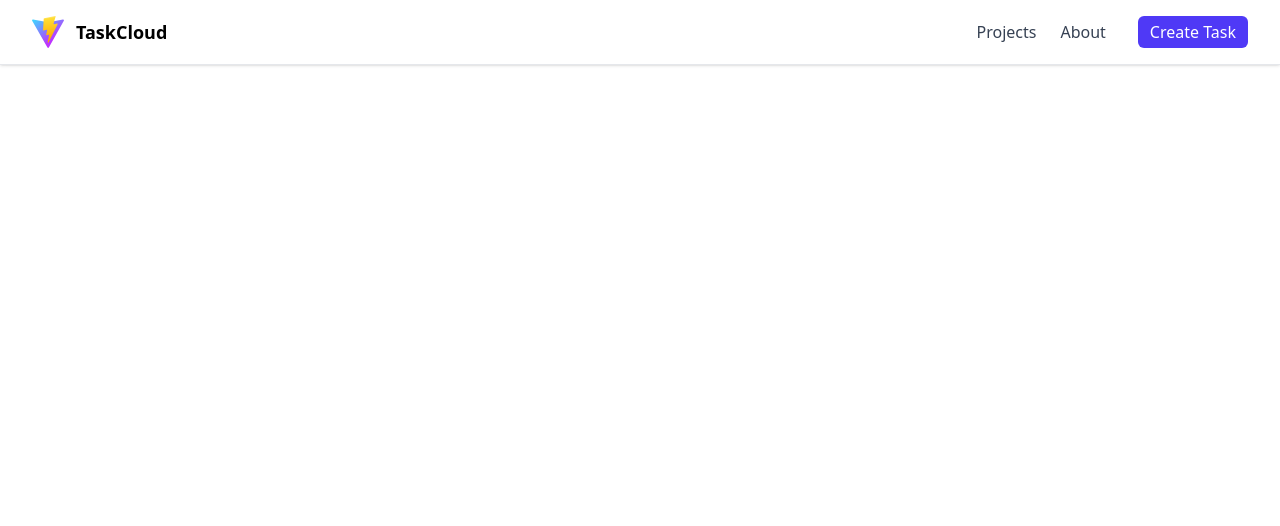
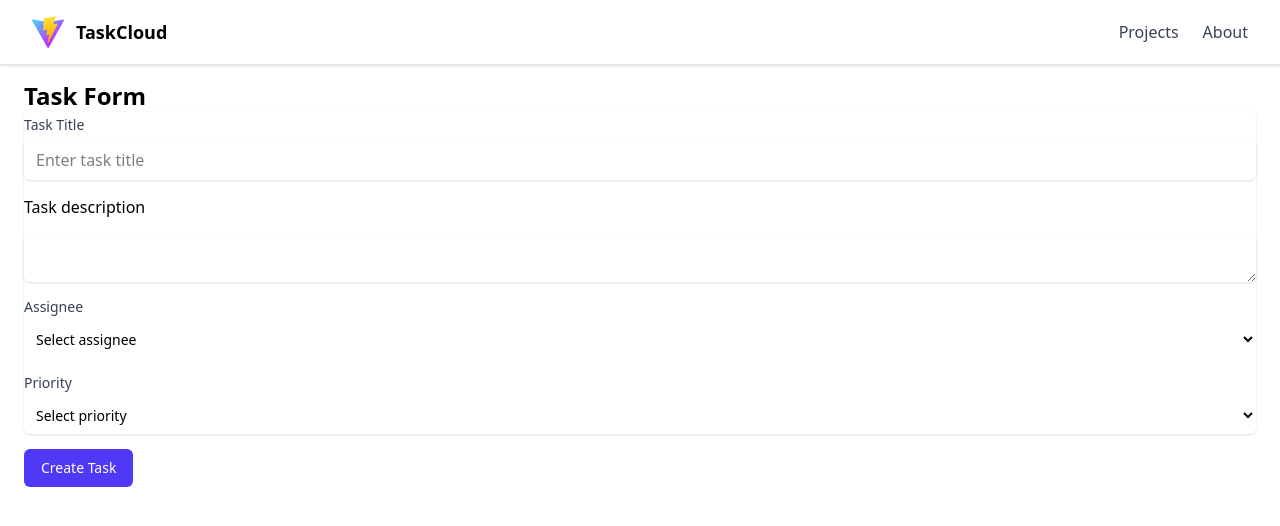
Before and after one commit to Dbiddings444/cloud-task-management-app, a Vue app in the folder frontend/: page /task-form in a window 1280 px wide. Shown: the top 526 px of the page. Built offline with nearby package versions, Linux system fonts and the light colour scheme.

Commit message:
changes for taskform/navbar

```diff
--- a/frontend/src/components/PrimaryButton.vue
+++ b/frontend/src/components/PrimaryButton.vue
@@ -5,13 +5,13 @@
     class="inline-flex items-center px-4 py-2 border border-transparent text-sm font-medium rounded-md text-white bg-indigo-600 hover:bg-indigo-700 disabled:opacity-50"
     @click="$emit('click')"
   >
-    <slot>{{ label }}</slot>
+    <slot>{{ buttonText }}</slot>
   </button>
 </template>
 
 <script setup>
 const props = defineProps({
-  label: { type: String, default: 'Submit' },
+  buttonText: { type: String, default: 'Submit' },
   type: { type: String, default: 'button' },
   disabled: { type: Boolean, default: false },
 })
--- /dev/null
+++ b/frontend/src/components/PrioritySelector.vue
@@ -0,0 +1,48 @@
+<template>
+  <div class="flex flex-col gap-1">
+    <label class="text-sm font-medium text-gray-700">{{ label }}</label>
+    <select
+      v-model="model"
+      class="rounded-md border-gray-300 focus:ring-indigo-500 focus:border-indigo-500 text-sm p-2"
+    >
+      <option disabled value="">Select priority</option>
+      <option
+        v-for="opt in options"
+        :key="opt.value"
+        :value="opt.value"
+      >
+        {{ opt.label }}
+      </option>
+    </select>
+
+    <!-- Optional: show selected badge -->
+    <div v-if="selectedOption" class="mt-2 inline-flex items-center px-2 py-1 rounded-full text-xs font-semibold" :class="selectedOption.color">
+      {{ selectedOption.label }}
+    </div>
+  </div>
+</template>
+
+<script setup>
+import { computed } from 'vue'
+
+const props = defineProps({
+  modelValue: String,
+  label: { type: String, default: 'Priority' },
+})
+
+const emit = defineEmits(['update:modelValue'])
+
+const model = computed({
+  get: () => props.modelValue,
+  set: (val) => emit('update:modelValue', val),
+})
+
+const options = [
+  { value: 'low', label: 'Low', color: 'bg-green-100 text-green-800' },
+  { value: 'medium', label: 'Medium', color: 'bg-amber-100 text-amber-800' },
+  { value: 'high', label: 'High', color: 'bg-red-100 text-red-800' },
+  { value: 'critical', label: 'Critical', color: 'bg-purple-100 text-purple-800' },
+]
+
+const selectedOption = computed(() => options.find(o => o.value === props.modelValue))
+</script>
--- /dev/null
+++ b/frontend/src/components/assigneeSelect.vue
@@ -0,0 +1,60 @@
+<template>
+  <div class="flex flex-col gap-1">
+    <label class="text-sm font-medium text-gray-700">{{ label }}</label>
+
+    <select
+      v-model="model"
+      class="rounded-md border-gray-300 focus:ring-indigo-500 focus:border-indigo-500 text-sm p-2"
+    >
+      <option disabled value="">Select assignee</option>
+      <option
+        v-for="person in assignees"
+        :key="person.id"
+        :value="person.id"
+      >
+        {{ person.name }}
+      </option>
+    </select>
+
+    <!-- Optional: show selected user -->
+    <div v-if="selectedAssignee" class="mt-2 flex items-center gap-2">
+      <img
+        v-if="selectedAssignee.avatar"
+        :src="selectedAssignee.avatar"
+        class="h-6 w-6 rounded-full object-cover"
+        alt="avatar"
+      />
+      <span class="text-sm text-gray-700 font-medium">{{ selectedAssignee.name }}</span>
+    </div>
+  </div>
+</template>
+
+<script setup>
+import { computed, ref } from 'vue'
+import PrimaryButton from '@/components/PrimaryButton.vue'
+const props = defineProps({
+  modelValue: [String, Number],
+  label: { type: String, default: 'Assignee' }
+})
+
+const emit = defineEmits(['update:modelValue'])
+
+// placeholder data until backend exists
+const assignees = ref([
+  { id: 1, name: 'Alex Johnson', avatar: 'https://i.pravatar.cc/40?img=3' },
+  { id: 2, name: 'Taylor Smith', avatar: 'https://i.pravatar.cc/40?img=4' },
+  { id: 3, name: 'Jordan Lee', avatar: 'https://i.pravatar.cc/40?img=5' },
+  { id: 4, name: 'Morgan Brown', avatar: 'https://i.pravatar.cc/40?img=6' },
+])
+
+// this makes v-model work properly with parent
+const model = computed({
+  get: () => props.modelValue,
+  set: (val) => emit('update:modelValue', val)
+})
+
+// computed to find which person is currently selected
+const selectedAssignee = computed(() =>
+  assignees.value.find(a => a.id === props.modelValue)
+)
+</script>
--- a/frontend/src/components/navBar.vue
+++ b/frontend/src/components/navBar.vue
@@ -12,11 +12,13 @@
         <div class="hidden md:flex md:items-center md:space-x-6">
           <a href="#" class="text-gray-700 hover:text-gray-900">Projects</a>
           <a href="#" class="text-gray-700 hover:text-gray-900">About</a>
-          <button
-		  	class="ml-2 px-3 py-1 bg-indigo-600 text-white rounded-md hover:bg-indigo-700"
-			>
+          <router-link
+		  	v-if="!hideCreateTaskButton"
+            :to="{ name: 'taskForm' }"
+            class="ml-2 px-3 py-1 bg-indigo-600 text-white rounded-md hover:bg-indigo-700 inline-flex items-center"
+          >
             Create Task
-          </button>
+          </router-link>
         </div>
 
         <div class="flex items-center md:hidden">
@@ -82,14 +84,23 @@
           class="block px-3 py-2 rounded-md text-base font-medium text-white bg-indigo-600 hover:bg-indigo-700"
           >Sign in</a
         >
+        <router-link
+          :to="{ name: 'taskForm' }"
+          class="block mt-2 px-3 py-2 rounded-md text-base font-medium text-white bg-indigo-600 hover:bg-indigo-700"
+        >
+          Create Task
+        </router-link>
       </div>
     </div>
   </nav>
 </template>
 
 <script setup>
-import { ref } from 'vue'
+import { ref, computed } from 'vue'
+import { useRoute } from 'vue-router'
 
+const route = useRoute()
+const hideCreateTaskButton = computed(() => route.meta?.hideCreateTaskButton)
 const open = ref(false)
 </script>
 
--- a/frontend/src/router/index.js
+++ b/frontend/src/router/index.js
@@ -4,12 +4,14 @@ import { createRouter, createWebHistory } from 'vue-router'
 import LoginView from '@/views/LoginView.vue'
 import RegisterView from '@/views/RegisterView.vue'
 import DashboardView from '@/views/DashboardView.vue'
+import TaskFormView  from '@/views/TaskFormView.vue'
 
 const routes = [
   { path: '/', redirect: '/login' },
   { path: '/login', name: 'login', component: LoginView, meta: { hideNav: true } },
   { path: '/register', name: 'register', component: RegisterView, meta: { hideNav: true } },
   { path: '/dashboard', name: 'dashboard', component: DashboardView },
+  { path: '/task-form', name: 'taskForm', component: TaskFormView, meta: { hideCreateTaskButton: true } },
 ]
 
 const router = createRouter({
--- a/frontend/src/views/TaskFormView.vue
+++ b/frontend/src/views/TaskFormView.vue
@@ -3,10 +3,39 @@
         <h1 class="text-black text-2xl font-semibold">Task Form</h1>
         <form>
             <!-- Form fields for task creation/editing would go here -->
-
+                <div class="rounded-md shadow-sm -space-y-px">
+                    <FormInput v-model="form.title" label="Task Title" type="text" placeholder="Enter task title" :error="errors.title" />
+                    <div class="mt-4"></div>
+                    Task description
+                    <div class="mt-4"></div>
+                    <textarea class="mt-1 block w-full rounded-md border-gray-300 shadow-sm focus:ring-indigo-500 focus:border-indigo-500 text-black" name="" id=""></textarea>
+                    <div class="mt-4"></div>
+                    <assigneeSelect v-model="form.assignee" label="Assignee" />
+                    <div class="mt-4"></div>
+                    <PrioritySelector v-model="form.priority" :options="options" label="Priority" />
+                    <div class="mt-4">
+                    </div>
+                </div>
+                                       <div>
+                    <PrimaryButton :disabled="submitting" type="submit" buttonText="Create Task"/>
+                </div>
         </form>
     </div>
 </template>
-<script>
+<script setup>
+import PrioritySelector from '@/components/PrioritySelector.vue'
+import FormInput from '@/components/FormInput.vue'
+import assigneeSelect from '@/components/assigneeSelect.vue'
+import PrimaryButton from '@/components/PrimaryButton.vue'
+import { reactive } from 'vue'
 
+const form = reactive({title:'', priority: '', description:'', assignee:'', assignor:''})
+
+const options = [
+  { value: 'low', label: 'Low', color: 'bg-green-100 text-green-800' },
+  { value: 'medium', label: 'Medium', color: 'bg-amber-100 text-amber-800' },
+  { value: 'high', label: 'High', color: 'bg-red-100 text-red-800' },
+  { value: 'critical', label: 'Critical', color: 'bg-purple-100 text-purple-800' },
+]
+const errors = reactive({ title: '', email: '', password: '', confirm: '' })
 </script>
```
